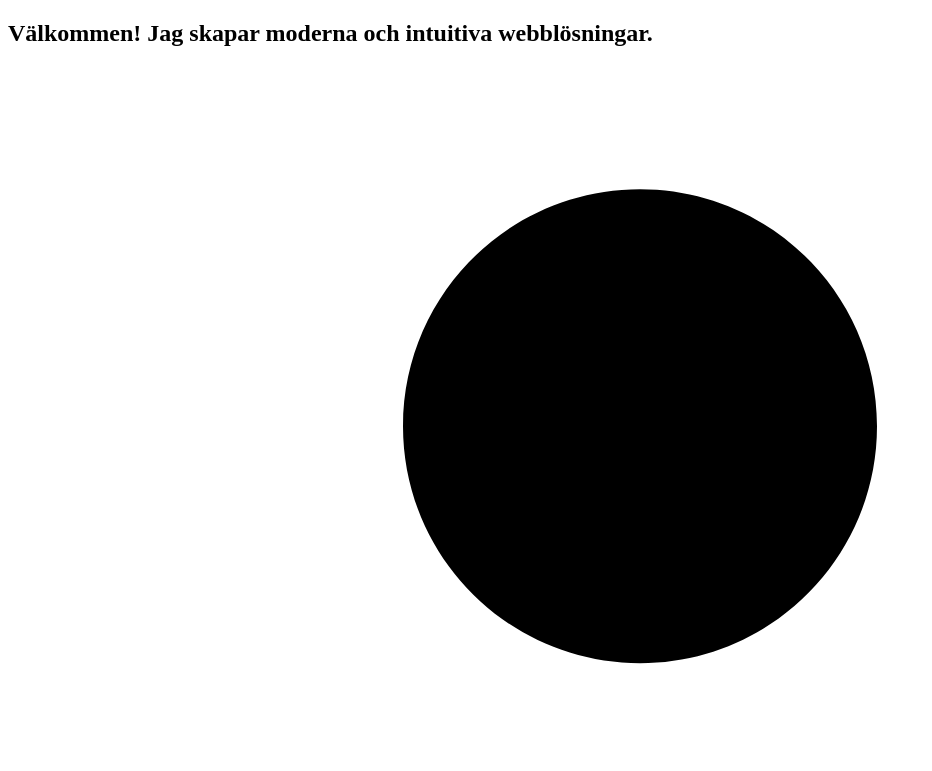
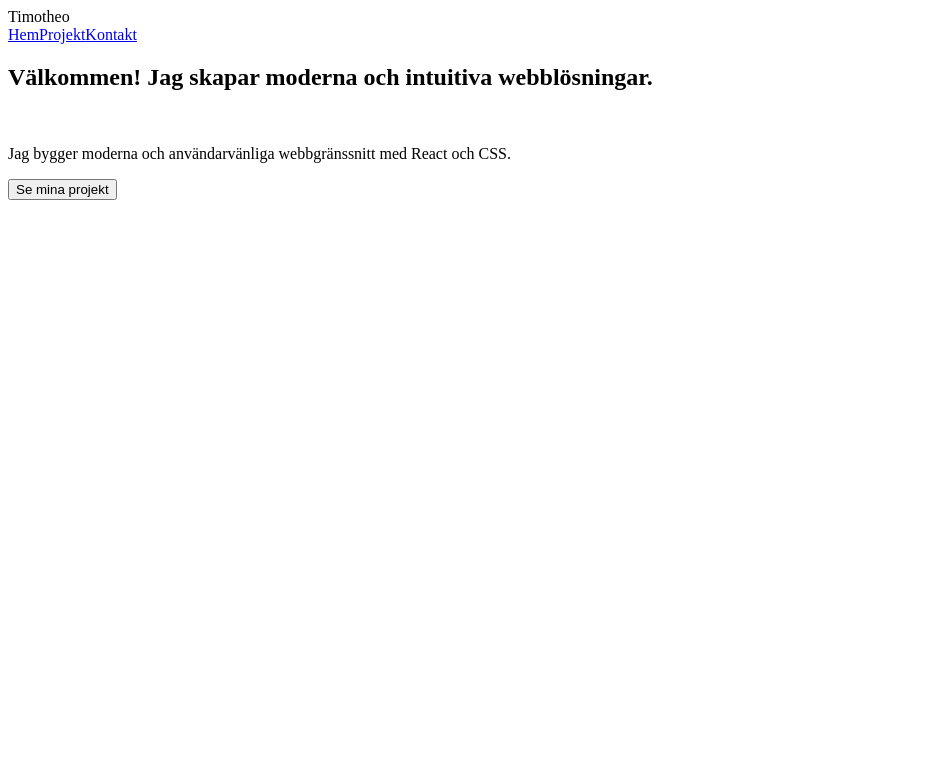
Before and after one commit to Tim-H-H/Timotheos-Portfolio, a React (Vite) app: page / in a window 1280 px wide. Shown: the top 771 px of the page, without its empty margins (0-932 px from the left). Built offline with nearby package versions, Linux system fonts and the light colour scheme.

Commit message:
Created header and will procede with creating a style for header

```diff
--- a/src/App.jsx
+++ b/src/App.jsx
@@ -9,7 +9,7 @@ import Home from "./pages/Home";
 function App() {
     return (
         <div className="app">
-            {/* <Header /> */}
+            <Header />
             <main className="container">
                 <Routes>
                     <Route path="/" element={<Home/>} />
--- a/src/components/Header.jsx
+++ b/src/components/Header.jsx
@@ -1,5 +1,5 @@
 import React from "react";
-import { Navlink } from "react"
+import { NavLink } from "react-router-dom"
 
 export default function Header() {
     return (
@@ -7,9 +7,9 @@ export default function Header() {
           <div className="container-header-inner">
             <div className="brand">Timotheo</div>
             <nav className="nav">
-                <Navlink to="/" className={({isActive}) => isActive ? "active" : ""}>Hem</Navlink>
-                <Navlink to="/projects" className={({isActive}) => isActive ? "active" : ""}>Projekt</Navlink>
-                <Navlink to="/contact" className={({isActive}) => isActive ? "active" : ""}>Kontakt</Navlink>
+                <NavLink to="/" className={({isActive}) => isActive ? "active" : ""}>Hem</NavLink>
+                <NavLink to="/projects" className={({isActive}) => isActive ? "active" : ""}>Projekt</NavLink>
+                <NavLink to="/contact" className={({isActive}) => isActive ? "active" : ""}>Kontakt</NavLink>
             </nav>
           </div>
         </header>
--- a/src/pages/Home.jsx
+++ b/src/pages/Home.jsx
@@ -1,15 +1,12 @@
 import React from "react";
 import { useNavigate } from "react-router-dom";
-import user from "../assets/user.svg";
 
 export default function Home() {
     const nav = useNavigate();
     return (
         <section className="home">
             <div className="hero">
-                <h1>Välkommen! Jag skapar moderna och intuitiva webblösningar.
-                    <img src={user} alt="user"/>
-                </h1>
+                <h1>Välkommen! Jag skapar moderna och intuitiva webblösningar.</h1>
                 <br />
                 <p>Jag bygger moderna och användarvänliga webbgränssnitt med React och CSS.</p>
                 <div className="hero-actions">
```
